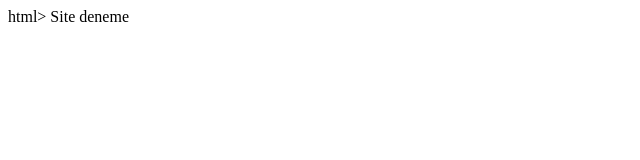
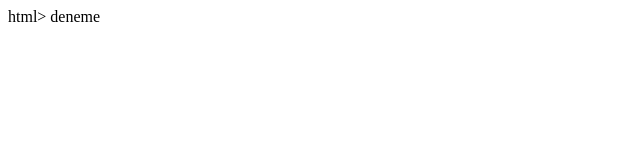
Before and after one commit to sedatbodur/sedatbodur.github.io, a plain HTML site: page index.html in a window 1280 px wide. Shown: the full height of the page, 0-640 px from the left. Drawn offline with Linux system fonts and the light colour scheme.

Commit message:
Update index.html

```diff
--- a/index.html
+++ b/index.html
@@ -3,6 +3,6 @@
         <title>Sedat Bodur </title>
     </head>
     <body>
-Site deneme
+deneme
 </body>
 </html>
```
